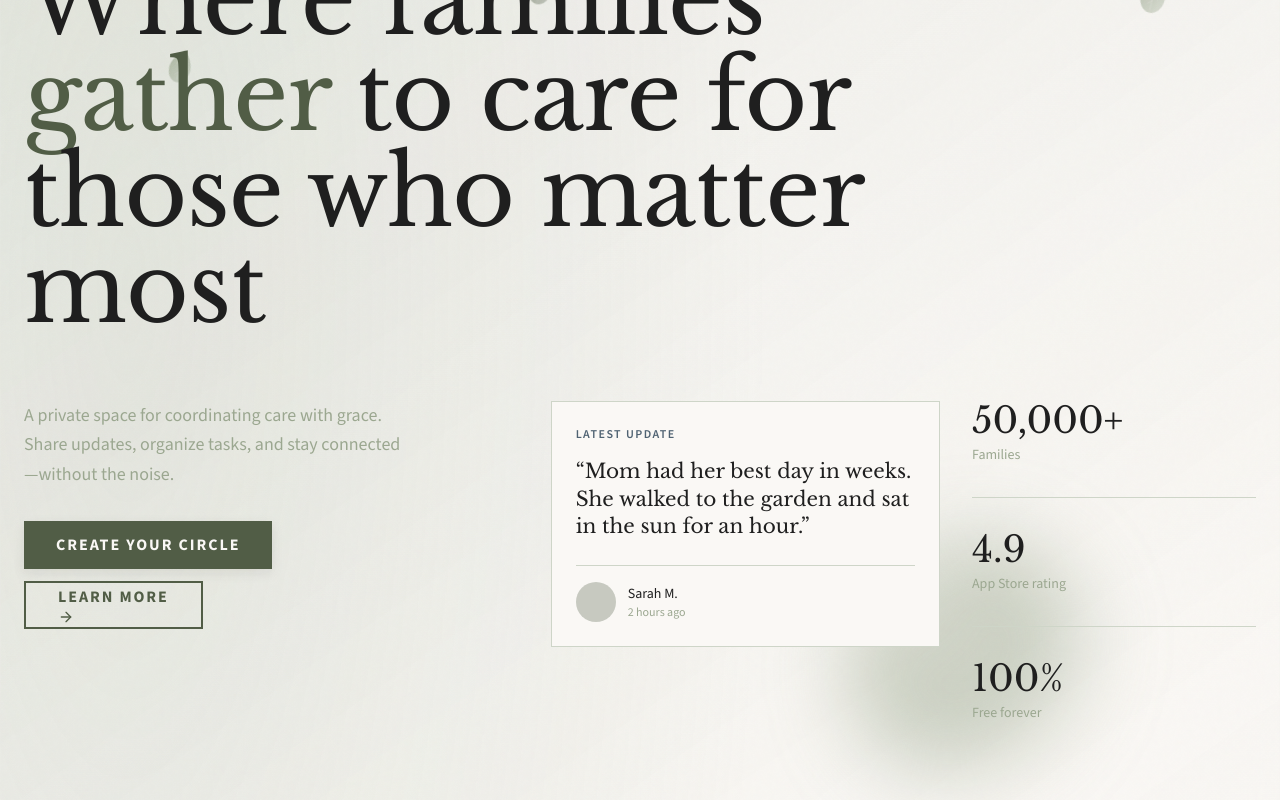
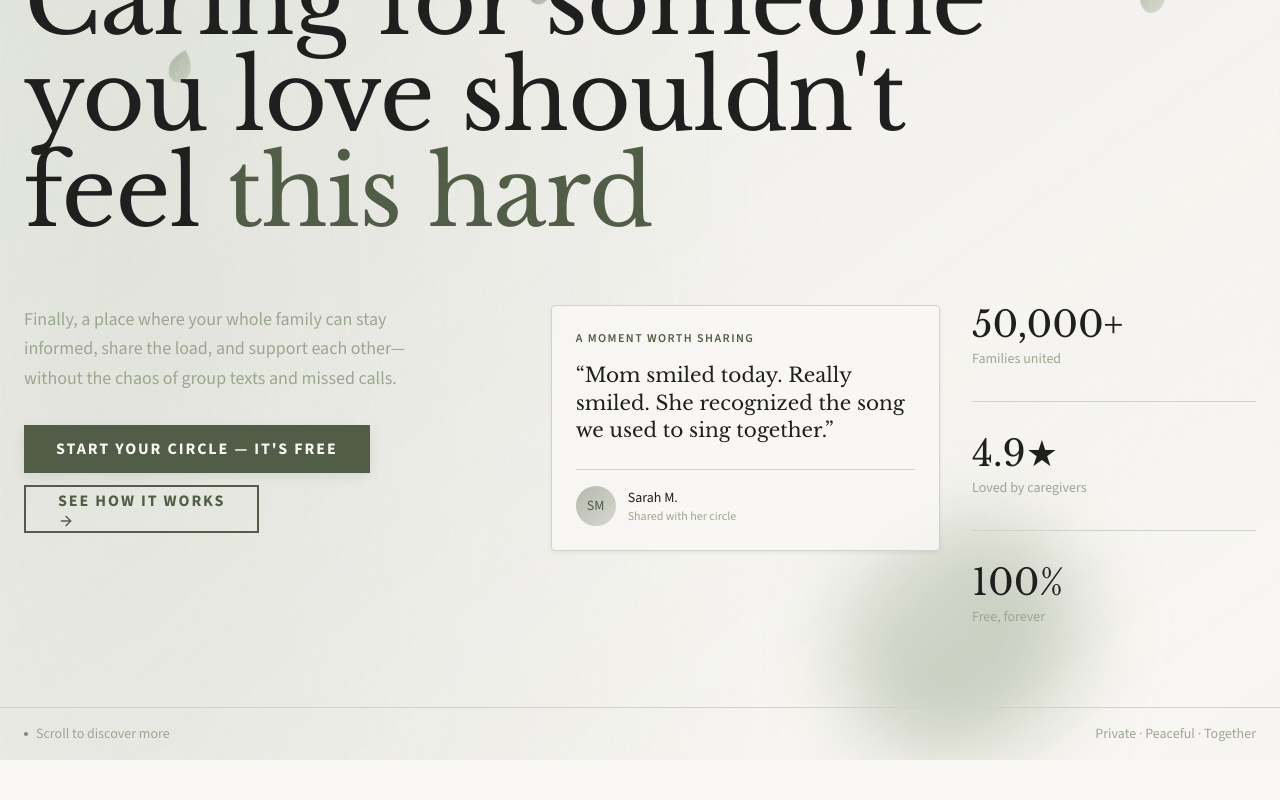
Before and after one commit to GitMuhammadAli/Care-Giving, a Next.js app in the folder apps/web/: page / in a window 1280 px wide. Shown: the part 220-1020 px from the top of the page. Built offline with nearby package versions, Linux system fonts and the light colour scheme; no server answers.

Commit message:
content: improve landing page hero text for emotional appeal

```diff
--- a/apps/web/src/app/page.tsx
+++ b/apps/web/src/app/page.tsx
@@ -11,11 +11,11 @@ import { AnimatedBackground } from '@/components/ui/animated-background';
 import { ArrowRight, LayoutDashboard } from 'lucide-react';
 import { useAuthContext } from '@/components/providers/auth-provider';
 
-// Static data matching pixel-perfect exactly
+// Static data - emotionally compelling
 const stats = [
-  { value: '50,000+', label: 'Families' },
-  { value: '4.9', label: 'App Store rating' },
-  { value: '100%', label: 'Free forever' },
+  { value: '50,000+', label: 'Families united' },
+  { value: '4.9★', label: 'Loved by caregivers' },
+  { value: '100%', label: 'Free, forever' },
 ];
 
 const features = [
@@ -124,8 +124,8 @@ export default function LandingPage() {
             {/* Editorial masthead */}
             <div className="border-b border-border pb-6 mb-12">
               <div className="flex items-end justify-between">
-                <p className="label-caps text-slate">Issue No. 01 — Family Care</p>
-                <p className="text-sm text-muted-foreground hidden md:block">Est. 2024</p>
+                <p className="label-caps text-slate">For the ones who show up</p>
+                <p className="text-sm text-muted-foreground hidden md:block">Since 2024</p>
               </div>
             </div>
 
@@ -137,8 +137,7 @@ export default function LandingPage() {
                 transition={{ duration: 0.8 }}
                 className="font-editorial text-5xl md:text-7xl lg:text-8xl text-foreground leading-[0.95] tracking-editorial mb-8 max-w-5xl"
               >
-                Where families <em className="not-italic text-sage">gather</em> to care for those who
-                matter most
+                Caring for someone you love shouldn&apos;t feel <em className="not-italic text-sage">this hard</em>
               </motion.h1>
             </div>
 
@@ -152,8 +151,8 @@ export default function LandingPage() {
                 className="lg:col-span-4"
               >
                 <p className="text-muted-foreground text-lg leading-relaxed mb-8">
-                  A private space for coordinating care with grace. Share updates, organize tasks,
-                  and stay connected—without the noise.
+                  Finally, a place where your whole family can stay informed, share the load, and
+                  support each other—without the chaos of group texts and missed calls.
                 </p>
 
                 <div className="flex flex-wrap items-center gap-3">
@@ -167,13 +166,13 @@ export default function LandingPage() {
                   ) : (
                     <Link href="/register">
                       <Button variant="editorial" size="lg">
-                        Create your circle
+                        Start your circle — it&apos;s free
                       </Button>
                     </Link>
                   )}
                   <Link href="/how-it-works">
                     <Button variant="editorial-outline" size="lg" className="group">
-                      Learn more
+                      See how it works
                       <ArrowRight className="w-4 h-4 transition-transform group-hover:translate-x-1" />
                     </Button>
                   </Link>
@@ -187,17 +186,18 @@ export default function LandingPage() {
                 transition={{ duration: 0.8, delay: 0.2 }}
                 className="lg:col-span-4 lg:col-start-6"
               >
-                <div className="border border-border bg-card p-6">
-                  <p className="label-caps text-slate mb-4">Latest update</p>
+                <div className="border border-border bg-card/80 backdrop-blur-sm p-6 rounded-lg shadow-sm">
+                  <p className="label-caps text-sage mb-4">A moment worth sharing</p>
                   <p className="font-editorial text-xl text-foreground leading-snug mb-6">
-                    &ldquo;Mom had her best day in weeks. She walked to the garden and sat in the sun
-                    for an hour.&rdquo;
+                    &ldquo;Mom smiled today. Really smiled. She recognized the song we used to sing together.&rdquo;
                   </p>
                   <div className="flex items-center gap-3 pt-4 border-t border-border">
-                    <div className="w-10 h-10 rounded-full bg-sage/30" />
+                    <div className="w-10 h-10 rounded-full bg-gradient-to-br from-sage/40 to-sage/20 flex items-center justify-center text-sage-700 font-medium text-sm">
+                      SM
+                    </div>
                     <div>
                       <p className="text-sm font-medium text-foreground">Sarah M.</p>
-                      <p className="text-xs text-muted-foreground">2 hours ago</p>
+                      <p className="text-xs text-muted-foreground">Shared with her circle</p>
                     </div>
                   </div>
                 </div>
@@ -226,8 +226,11 @@ export default function LandingPage() {
           <div className="border-t border-border">
             <div className="container mx-auto px-6">
               <div className="flex items-center justify-between py-4 text-sm text-muted-foreground">
-                <span>Scroll to explore</span>
-                <span className="hidden md:block">Private · Simple · Together</span>
+                <span className="flex items-center gap-2">
+                  <span className="w-1 h-1 rounded-full bg-sage animate-pulse" />
+                  Scroll to discover more
+                </span>
+                <span className="hidden md:block">Private · Peaceful · Together</span>
               </div>
             </div>
           </div>
```
